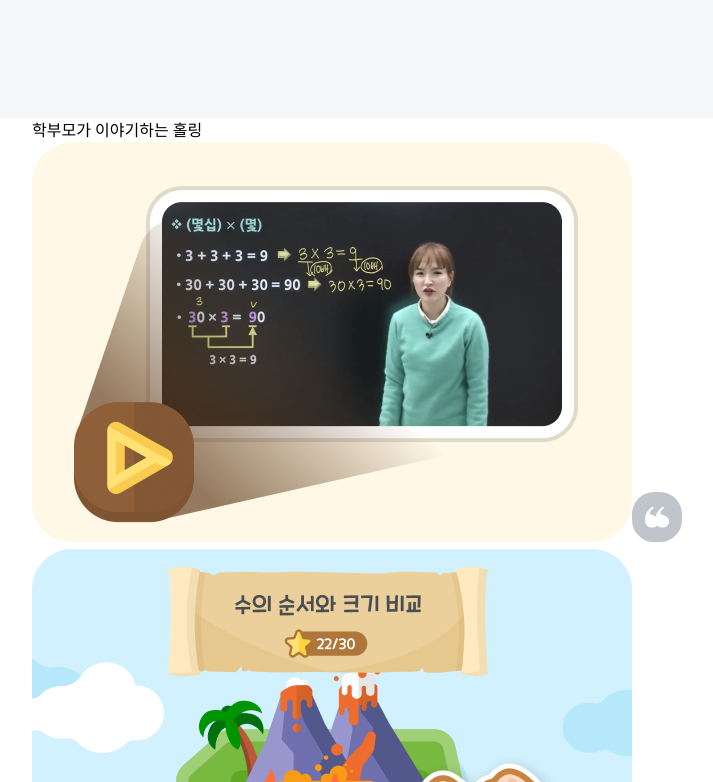
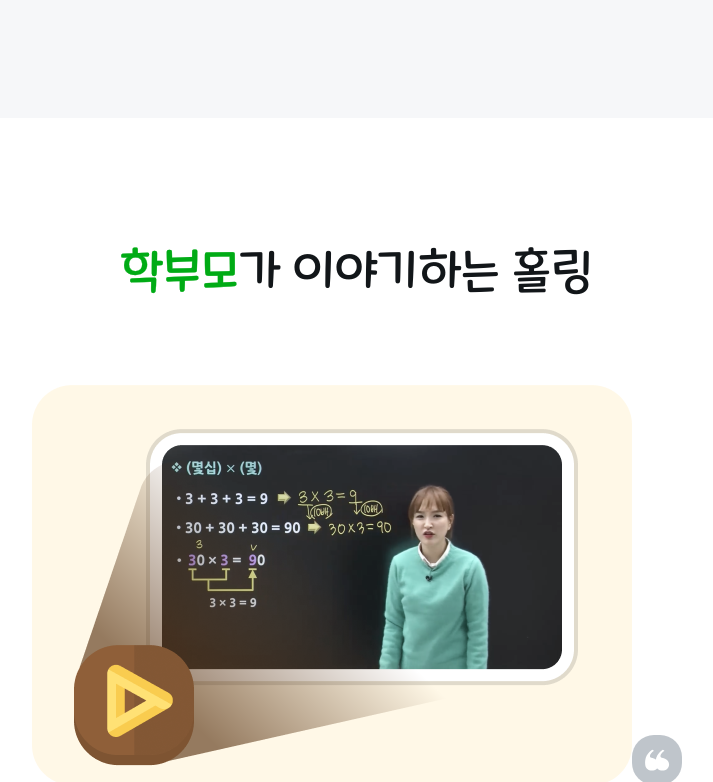
Before and after one commit to kimjihye058/holing, a React (Vite) app in the folder holingclone/: page / in a window 1280 px wide. Shown: the part 5238-6020 px from the top of the page, without its empty margins (283-996 px from the left). Built offline with nearby package versions, Linux system fonts and the light colour scheme.

Commit message:
#8 Span부분 구현

```diff
--- a/holingclone/src/components/Section5.tsx
+++ b/holingclone/src/components/Section5.tsx
@@ -57,12 +57,38 @@ function Section5() {
   );
 }
 export default Section5;
+export const Fifth = styled.div`
+  display: flex;
+  flex-direction: column;
+  gap: 80px;
+  box-align: center;
+  align-items: center;
+  width: 100%;
+  padding: 120px 0px;
+`;
 
-export const Fifth = styled.div``;
+export const Span1 = styled.span`
+  font-family: Maplestory;
+  font-size: 48px;
+  font-weight: 300;
+  color: rgb(18, 22, 25);
+  text-align: center;
+  width: unset;
+  white-space: normal;
+  line-height: 1.4;
+`;
 
-export const Span1 = styled.span``;
-
-export const Span2 = styled.span``;
+export const Span2 = styled.span`
+  font-family: inherit;
+  font-size: 48px;
+  font-weight: 500;
+  color: var(--point_01);
+  text-align: inherit;
+  width: unset;
+  white-space: normal;
+  line-height: inherit;
+  -webkit-text-stroke: 0.3px rgb(0, 171, 21);
+`;
 
 export const Cards = styled.div``;
 
```
